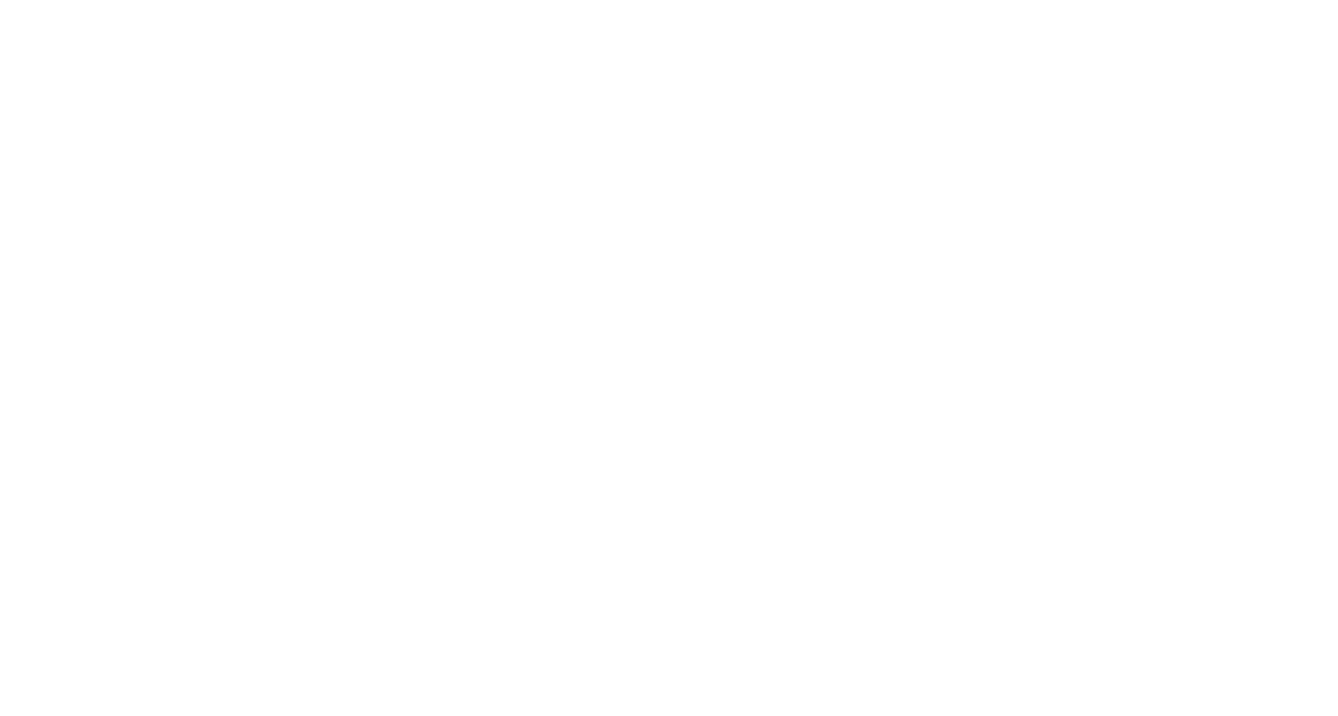
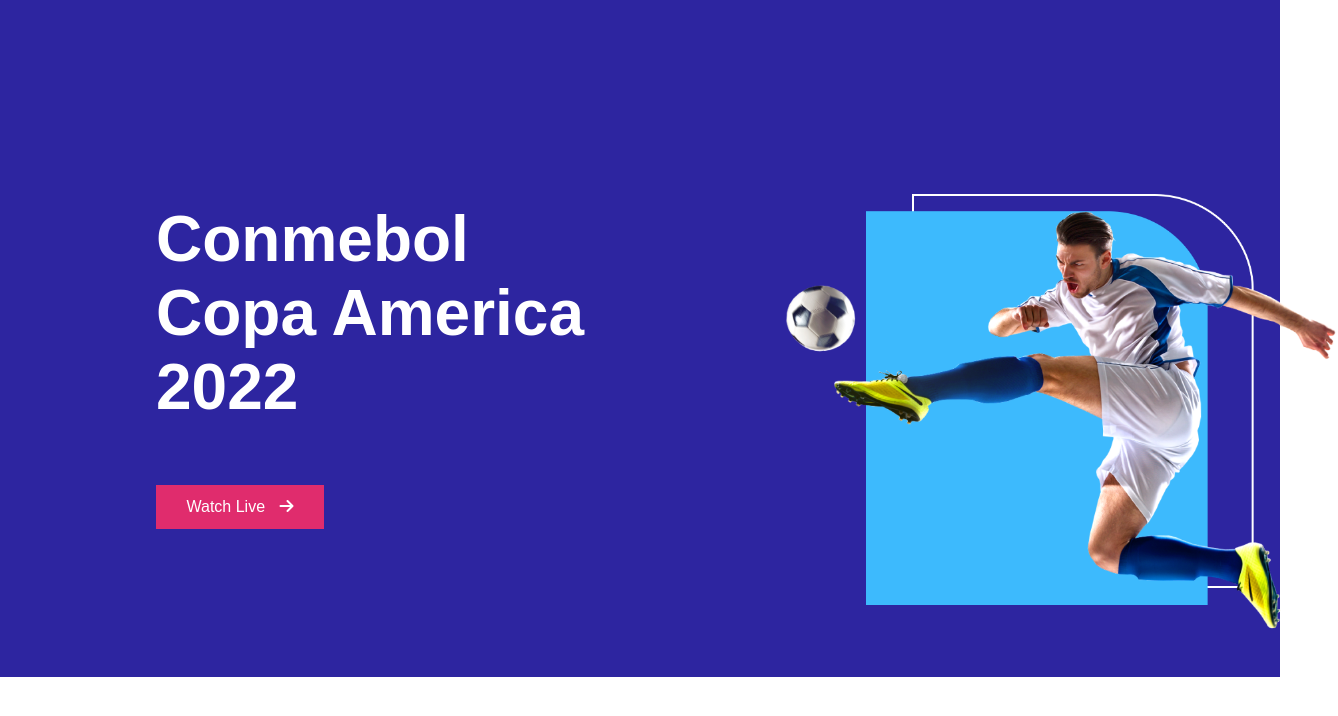
Before and after one commit to Sultana-Razia/responsive-football, a plain HTML site: page index.html in a window 1280 px wide. Shown: the whole page, 1338 px wide, since content can reach past the window. Drawn offline with Linux system fonts and the light colour scheme.

Commit message:
banner area added

```diff
--- /dev/null
+++ b/css/style.css
@@ -0,0 +1,54 @@
+/* Fonts */
+
+@import url('https://fonts.googleapis.com/css2?family=Poppins:ital@1&display=swap');
+
+/* common styles */
+
+body{
+    margin: 0;
+}
+
+/* banner area styles */
+
+.banner-area{
+    display: flex;
+    flex-direction: row;
+    align-items: center;
+    background-color: #2D25A0;
+    width: 100%;
+    height: 677px;
+}
+.text-area{
+    margin-left: 156px;
+}
+
+.text-area h1{
+    color: #FFFFFF;
+    font-size: 64px;
+    font-weight: 700;
+    font-family: sans-serif;
+    width: 485px;
+    height: 230px;
+    top: 207px;
+}
+.button{
+    background-color: #E02C6D;
+    padding: 10px 24px;
+    color: #FFFFFF;
+    font-weight: 500;
+    font-size: 16px;
+    width: 168px;
+    height: 44px;
+    border: none;
+}
+.fa-solid{
+    padding-left: 10px;
+}
+.image-area{
+    margin-top: 153px;
+    margin-left: 141px;
+}
+.image-area img{
+    width: 556.01px;
+    height: 438px;
+}
--- a/index.html
+++ b/index.html
@@ -5,11 +5,25 @@
     <meta charset="UTF-8">
     <meta http-equiv="X-UA-Compatible" content="IE=edge">
     <meta name="viewport" content="width=device-width, initial-scale=1.0">
-    <title>Document</title>
+    <title>Responsive Football</title>
+    <script src="https://kit.fontawesome.com/906e502571.js" crossorigin="anonymous"></script>
+    <link rel="stylesheet" href="css/style.css">
 </head>
 
 <body>
-
+    <main>
+        <section>
+            <div class="banner-area">
+                <div class="text-area">
+                    <h1>Conmebol Copa America <br> 2022</h1>
+                    <button class="button">Watch Live <i class="fa-solid fa-arrow-right"></i></button>
+                </div>
+                <div class="image-area">
+                    <img src="images/banner.png" alt="">
+                </div>
+            </div>
+        </section>
+    </main>
 </body>
 
 </html>
```
Also changed, not shown: style.css (deleted).
